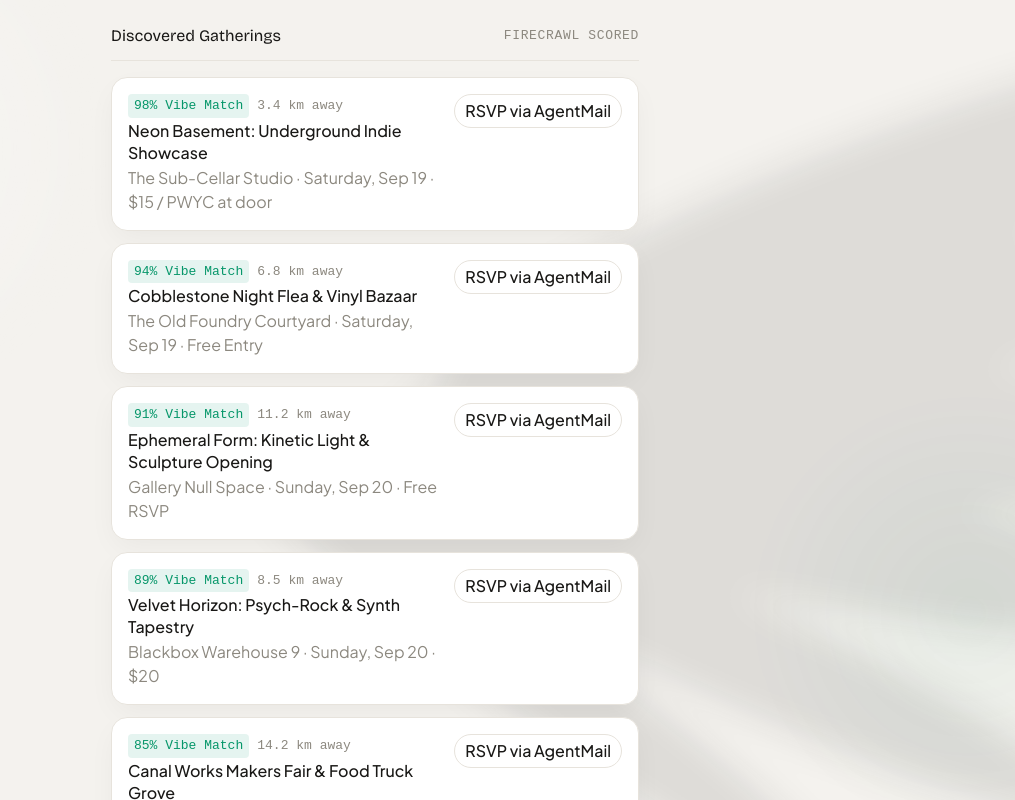
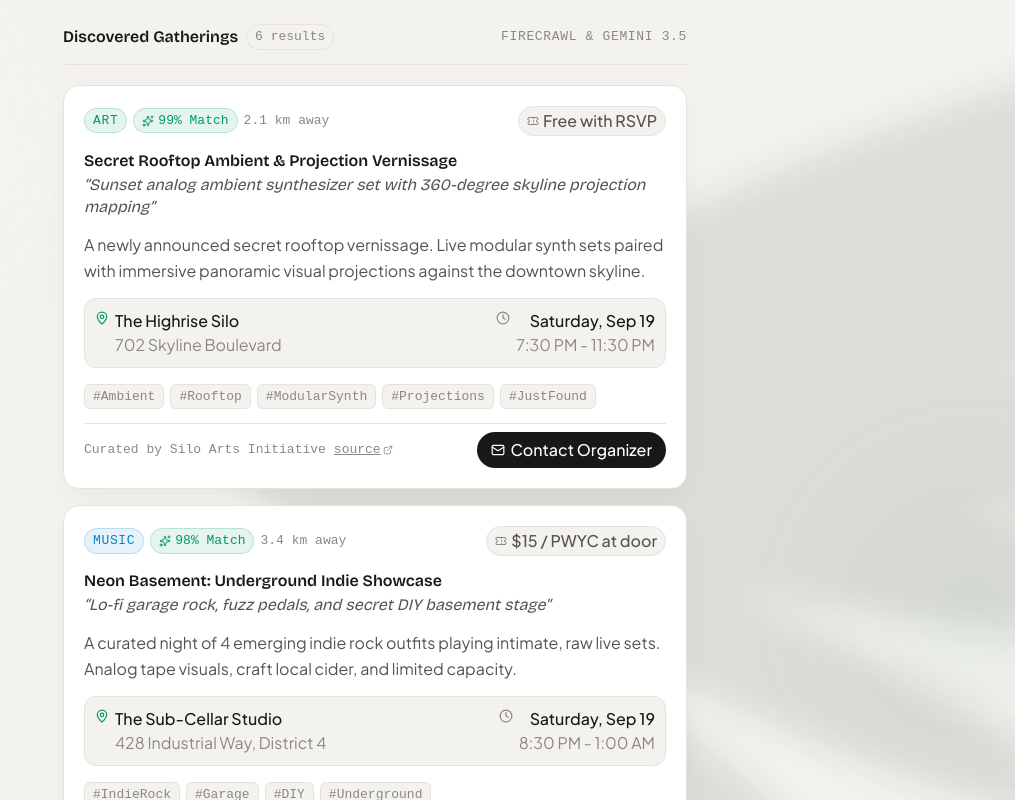
Before and after one commit to 1ewig/sidedoor-convex, a Next.js app: page /main in a window 1280 px wide. Both pictures are taken after a click on the button "Discover Gatherings". Shown: the part 498-1298 px from the top of the page, without its empty margins (265-1280 px from the left). Built offline with nearby package versions, Linux system fonts and the light colour scheme; no server answers.

Commit message:
feat(discovery): separate EventCard component, enrich with full LLM schema, improve query matching, and update action to Contact Organizer

```diff
--- a/src/app/main/page.client.tsx
+++ b/src/app/main/page.client.tsx
@@ -27,6 +27,7 @@ export function PageClient() {
     filters,
     updateFilters,
     markEventOutreach,
+    triggerScout,
   } = useEventDiscovery();
 
   const {
@@ -49,6 +50,7 @@ export function PageClient() {
 
   const handleTriggerDiscovery = () => {
     setIsFeedOpen(true);
+    triggerScout(filters.query);
     setTimeout(() => {
       const feedElement = document.getElementById('resultsFeed');
       feedElement?.scrollIntoView({ behavior: 'smooth' });
--- a/src/components/agent/OutboxDrawer.tsx
+++ b/src/components/agent/OutboxDrawer.tsx
@@ -96,8 +96,8 @@ export function OutboxDrawer({
             {/* Content */}
             <div className="flex-1 overflow-y-auto p-6 space-y-4">
               {threads.length === 0 ? (
-                <div className="text-center py-12 text-[var(--text-xs)] text-[var(--theme-text-muted)]">
-                  No active outbox inquiries. Request RSVP or details on any gathering to begin.
+                <div className="text-center py-12 text-[var(--text-xs)] text-[var(--theme-text-muted)] font-sans">
+                  No active outbox inquiries. Contact the organizer on any gathering to begin.
                 </div>
               ) : (
                 threads.map((thread) => {
--- a/src/components/discovery/DiscoveredFeed.tsx
+++ b/src/components/discovery/DiscoveredFeed.tsx
@@ -1,4 +1,5 @@
 import { LocalEvent } from '@/types';
+import { EventCard } from './EventCard';
 
 interface DiscoveredFeedProps {
   events: LocalEvent[];
@@ -14,60 +15,39 @@ export function DiscoveredFeed({
   if (!isOpen) return null;
 
   return (
-    <section className="relative z-10 w-full max-w-xl mx-auto px-6 pb-16 transition-all duration-500 animate-in fade-in slide-in-from-top-4">
-      <div className="pt-6 flex items-center justify-between border-b border-[var(--theme-border-subtle)] pb-3 mb-4">
-        <span className="font-serif text-[var(--text-lg)] text-[var(--theme-text-primary)]">
-          Discovered Gatherings
-        </span>
+    <section className="relative z-10 w-full max-w-2xl mx-auto px-4 sm:px-6 pb-20 transition-all duration-500 animate-in fade-in slide-in-from-top-4">
+      {/* Header bar */}
+      <div className="pt-6 flex items-center justify-between border-b border-[var(--theme-border-subtle)] pb-3.5 mb-5">
+        <div className="flex items-center gap-2">
+          <span className="font-serif text-[var(--text-lg)] text-[var(--theme-text-primary)] font-semibold">
+            Discovered Gatherings
+          </span>
+          <span className="text-[var(--text-2xs)] font-mono text-[var(--theme-text-muted)] bg-[var(--theme-bg-base)] border border-[var(--theme-border-subtle)] px-2 py-0.5 rounded-full">
+            {events.length} results
+          </span>
+        </div>
         <span className="text-[var(--text-2xs)] font-mono text-[var(--theme-text-muted)] uppercase tracking-wider">
-          Firecrawl Scored
+          Firecrawl &amp; Gemini 3.5
         </span>
       </div>
 
-      <div className="space-y-3">
-        {events.map((event) => {
-          const isSent = event.outreachStatus === 'sent' || event.outreachStatus === 'replied';
-
-          return (
-            <div
+      {/* Events List */}
+      <div className="space-y-4">
+        {events.length === 0 ? (
+          <div className="p-8 text-center bg-[var(--theme-bg-surface)] border border-[var(--theme-border-subtle)] rounded-2xl shadow-xs">
+            <p className="text-[var(--text-xs)] text-[var(--theme-text-muted)] font-sans">
+              No gatherings match your current filters. Try expanding your radius or adjusting tuning settings.
+            </p>
+          </div>
+        ) : (
+          events.map((event) => (
+            <EventCard
               key={event.id}
-              className="bg-[var(--theme-bg-surface)] border border-[var(--theme-border-subtle)] p-4 rounded-2xl shadow-[var(--shadow-float)] flex flex-col gap-2 hover:border-[var(--theme-border-strong)] transition"
-            >
-              <div className="flex items-start justify-between gap-3">
-                <div>
-                  <div className="flex items-center gap-2 mb-0.5">
-                    <span className="text-[var(--text-2xs)] font-mono text-[var(--theme-brand-accent)] bg-[var(--theme-brand-accent)]/10 px-1.5 py-0.5 rounded font-medium">
-                      {event.matchScore}% Vibe Match
-                    </span>
-                    <span className="text-[var(--text-2xs)] text-[var(--theme-text-muted)] font-mono">
-                      {event.distanceKm} km away
-                    </span>
-                  </div>
-                  <h3 className="text-[var(--text-sm)] font-medium text-[var(--theme-text-primary)] leading-[var(--leading-snug)]">
-                    {event.title}
-                  </h3>
-                  <p className="text-[var(--text-xs)] text-[var(--theme-text-muted)] mt-0.5 font-sans">
-                    {event.venueName} · {event.formattedDate} · {event.price}
-                  </p>
-                </div>
-
-                {isSent ? (
-                  <span className="px-2.5 py-1 text-[var(--text-2xs)] font-mono text-[var(--theme-brand-accent)] bg-[var(--theme-brand-accent)]/10 rounded-full shrink-0">
-                    ✓ Inquired
-                  </span>
-                ) : (
-                  <button
-                    type="button"
-                    onClick={() => onSendAgentMail(event)}
-                    className="px-2.5 py-1 text-[var(--text-2xs)] rounded-full border border-[var(--theme-border-subtle)] hover:bg-[var(--theme-bg-base)] text-[var(--theme-text-primary)] font-medium transition shrink-0 cursor-pointer"
-                  >
-                    RSVP via AgentMail
-                  </button>
-                )}
-              </div>
-            </div>
-          );
-        })}
+              event={event}
+              onSendAgentMail={onSendAgentMail}
+            />
+          ))
+        )}
       </div>
     </section>
   );
--- /dev/null
+++ b/src/components/discovery/EventCard.tsx
@@ -0,0 +1,157 @@
+import { MapPin, Sparkles, Clock, Mail, ExternalLink, Ticket, Check } from 'lucide-react';
+import { LocalEvent } from '@/types';
+
+interface EventCardProps {
+  event: LocalEvent;
+  onSendAgentMail: (event: LocalEvent) => void;
+}
+
+const CATEGORY_STYLES: Record<string, string> = {
+  music: 'bg-[var(--theme-status-info)]/10 text-[var(--theme-status-info)] border-[var(--theme-status-info)]/20',
+  art: 'bg-[var(--theme-brand-accent)]/10 text-[var(--theme-brand-accent)] border-[var(--theme-brand-accent)]/20',
+  market: 'bg-[var(--theme-status-warning)]/10 text-[var(--theme-status-warning)] border-[var(--theme-status-warning)]/20',
+  nightlife: 'bg-[var(--theme-text-primary)]/10 text-[var(--theme-text-primary)] border-[var(--theme-text-primary)]/20',
+  food: 'bg-[var(--theme-status-danger)]/10 text-[var(--theme-status-danger)] border-[var(--theme-status-danger)]/20',
+  community: 'bg-[var(--theme-brand-primary)]/10 text-[var(--theme-brand-primary)] border-[var(--theme-brand-primary)]/20',
+};
+
+export function EventCard({ event, onSendAgentMail }: EventCardProps) {
+  const isSent = event.outreachStatus === 'sent' || event.outreachStatus === 'replied';
+  const categoryClass = CATEGORY_STYLES[event.category] || CATEGORY_STYLES.music;
+
+  return (
+    <article className="group bg-[var(--theme-bg-surface)] border border-[var(--theme-border-subtle)] hover:border-[var(--theme-border-strong)] p-5 rounded-2xl shadow-[var(--shadow-float)] transition-all duration-200 flex flex-col gap-3.5 text-left">
+      {/* Meta Top: Category + Match Score + Distance + Price */}
+      <div className="flex flex-wrap items-center justify-between gap-2">
+        <div className="flex flex-wrap items-center gap-1.5">
+          {/* Category */}
+          <span
+            className={`text-[var(--text-2xs)] font-mono uppercase tracking-wider px-2 py-0.5 rounded-full border ${categoryClass}`}
+          >
+            {event.category}
+          </span>
+
+          {/* Vibe Match Score */}
+          <span className="inline-flex items-center gap-1 text-[var(--text-2xs)] font-mono text-[var(--theme-brand-accent)] bg-[var(--theme-brand-accent)]/10 px-2 py-0.5 rounded-full font-medium border border-[var(--theme-brand-accent)]/20">
+            <Sparkles className="w-3 h-3" />
+            {event.matchScore}% Match
+          </span>
+
+          {/* Distance */}
+          <span className="text-[var(--text-2xs)] text-[var(--theme-text-muted)] font-mono">
+            {event.distanceKm} km away
+          </span>
+        </div>
+
+        {/* Price Tag */}
+        <div className="inline-flex items-center gap-1 text-[var(--text-2xs)] font-medium font-sans text-[var(--theme-text-secondary)] bg-[var(--theme-bg-base)] border border-[var(--theme-border-subtle)] px-2 py-0.5 rounded-full">
+          <Ticket className="w-3 h-3 text-[var(--theme-text-muted)]" />
+          <span>{event.price}</span>
+        </div>
+      </div>
+
+      {/* Title & Tagline */}
+      <div>
+        <h3 className="font-serif text-[var(--text-base)] font-semibold text-[var(--theme-text-primary)] leading-[var(--leading-snug)] group-hover:text-[var(--theme-brand-accent)] transition-colors">
+          {event.title}
+        </h3>
+        {event.tagline && (
+          <p className="font-serif italic text-[var(--text-xs)] text-[var(--theme-text-secondary)] mt-0.5 leading-[var(--leading-snug)]">
+            &ldquo;{event.tagline}&rdquo;
+          </p>
+        )}
+      </div>
+
+      {/* Overview / Description */}
+      {event.description && (
+        <p className="text-[var(--text-xs)] text-[var(--theme-text-secondary)] leading-[var(--leading-relaxed)] font-sans">
+          {event.description}
+        </p>
+      )}
+
+      {/* Venue, Address & Time details */}
+      <div className="grid grid-cols-1 sm:grid-cols-2 gap-2 p-2.5 rounded-xl bg-[var(--theme-bg-base)] border border-[var(--theme-border-subtle)] text-[var(--text-2xs)] font-sans">
+        {/* Venue & Address */}
+        <div className="flex items-start gap-1.5 min-w-0">
+          <MapPin className="w-3.5 h-3.5 text-[var(--theme-brand-accent)] shrink-0 mt-0.5" />
+          <div className="min-w-0">
+            <span className="font-medium text-[var(--theme-text-primary)] block truncate">
+              {event.venueName}
+            </span>
+            <span className="text-[var(--theme-text-muted)] block truncate">
+              {event.address}
+            </span>
+          </div>
+        </div>
+
+        {/* Date & Time */}
+        <div className="flex items-start gap-1.5 min-w-0 sm:justify-end">
+          <Clock className="w-3.5 h-3.5 text-[var(--theme-text-muted)] shrink-0 mt-0.5" />
+          <div className="min-w-0 sm:text-right">
+            <span className="font-medium text-[var(--theme-text-primary)] block truncate">
+              {event.formattedDate}
+            </span>
+            <span className="text-[var(--theme-text-muted)] block truncate">
+              {event.formattedTime}
+            </span>
+          </div>
+        </div>
+      </div>
+
+      {/* Vibe Tags */}
+      {event.vibeTags && event.vibeTags.length > 0 && (
+        <div className="flex flex-wrap items-center gap-1.5 pt-0.5">
+          {event.vibeTags.map((tag) => (
+            <span
+              key={tag}
+              className="text-[var(--text-2xs)] font-mono text-[var(--theme-text-muted)] bg-[var(--theme-bg-base)] px-2 py-0.5 rounded-md border border-[var(--theme-border-subtle)]"
+            >
+              {tag.startsWith('#') ? tag : `#${tag}`}
+            </span>
+          ))}
+        </div>
+      )}
+
+      {/* Bottom Bar: Source / Organizer & Outreach Action */}
+      <div className="pt-2 border-t border-[var(--theme-border-subtle)] flex flex-wrap items-center justify-between gap-3">
+        {/* Source / Organizer Info */}
+        <div className="flex items-center gap-2 min-w-0 text-[var(--text-2xs)] text-[var(--theme-text-muted)] font-mono">
+          {event.organizerName && (
+            <span className="truncate" title={`Host: ${event.organizerName}`}>
+              Curated by {event.organizerName}
+            </span>
+          )}
+          {event.sourceUrl && (
+            <a
+              href={event.sourceUrl}
+              target="_blank"
+              rel="noopener noreferrer"
+              className="inline-flex items-center gap-0.5 text-[var(--theme-text-muted)] hover:text-[var(--theme-text-primary)] transition-colors underline truncate"
+              title={event.sourceUrl}
+            >
+              <span>source</span>
+              <ExternalLink className="w-2.5 h-2.5 shrink-0" />
+            </a>
+          )}
+        </div>
+
+        {/* Action Button */}
+        {isSent ? (
+          <span className="inline-flex items-center gap-1.5 px-3 py-1.5 text-[var(--text-xs)] font-mono text-[var(--theme-brand-accent)] bg-[var(--theme-brand-accent)]/10 border border-[var(--theme-brand-accent)]/20 rounded-full shrink-0">
+            <Check className="w-3.5 h-3.5" />
+            Inquired via AgentMail
+          </span>
+        ) : (
+          <button
+            type="button"
+            onClick={() => onSendAgentMail(event)}
+            className="group/btn inline-flex items-center gap-1.5 px-3.5 py-1.5 text-[var(--text-xs)] font-medium rounded-full bg-[var(--theme-text-primary)] hover:bg-[var(--theme-brand-accent)] text-[var(--theme-bg-surface)] hover:shadow-xs transition-all duration-150 shrink-0 cursor-pointer focus-visible:outline-none focus-visible:ring-2 focus-visible:ring-[var(--theme-brand-accent)]"
+          >
+            <Mail className="w-3.5 h-3.5" />
+            <span>Contact Organizer</span>
+          </button>
+        )}
+      </div>
+    </article>
+  );
+}
--- a/src/hooks/useEventDiscovery.ts
+++ b/src/hooks/useEventDiscovery.ts
@@ -35,19 +35,33 @@ export function useEventDiscovery() {
       // Min score
       if (event.matchScore < filters.minScore) return false;
 
-      // Search query string (basic client check)
+      // Search query string (smart keyword & vibe token matching)
       if (filters.query.trim()) {
-        const q = filters.query.toLowerCase();
-        const matchesTitle = event.title.toLowerCase().includes(q);
-        const matchesDesc = event.description.toLowerCase().includes(q);
-        const matchesVenue = event.venueName.toLowerCase().includes(q);
-        const matchesTags = event.vibeTags.some((t) => t.toLowerCase().includes(q));
+        const fullPrompt = filters.query.toLowerCase().trim();
+        const stopWords = new Set([
+          'find', 'me', 'the', 'and', 'for', 'with', 'or', 'in', 'of', 'a', 'an', 'to',
+          'this', 'weekend', 'within', 'km', 'near', 'around', 'what', 'kind',
+          'gatherings', 'are', 'you', 'scouting', 'some', 'good', 'any', 'looking'
+        ]);
 
-        // If specific keyword typed that isn't the default prompt
-        if (!q.includes('this weekend') && !q.includes('indie rock shows')) {
-          if (!matchesTitle && !matchesDesc && !matchesVenue && !matchesTags) {
-            return false;
-          }
+        const keywords = fullPrompt
+          .replace(/[^a-z0-9\s]/g, ' ')
+          .split(/\s+/)
+          .filter((w) => w.length > 2 && !stopWords.has(w));
+
+        // If specific keywords exist, check if at least one matches
+        if (keywords.length > 0) {
+          const hasMatch = keywords.some((kw) => {
+            const matchesTitle = event.title.toLowerCase().includes(kw);
+            const matchesTagline = event.tagline.toLowerCase().includes(kw);
+            const matchesDesc = event.description.toLowerCase().includes(kw);
+            const matchesVenue = event.venueName.toLowerCase().includes(kw);
+            const matchesCategory = event.category.toLowerCase().includes(kw);
+            const matchesTags = event.vibeTags.some((t) => t.toLowerCase().includes(kw));
+            return matchesTitle || matchesTagline || matchesDesc || matchesVenue || matchesCategory || matchesTags;
+          });
+
+          if (!hasMatch) return false;
         }
       }
 
```
